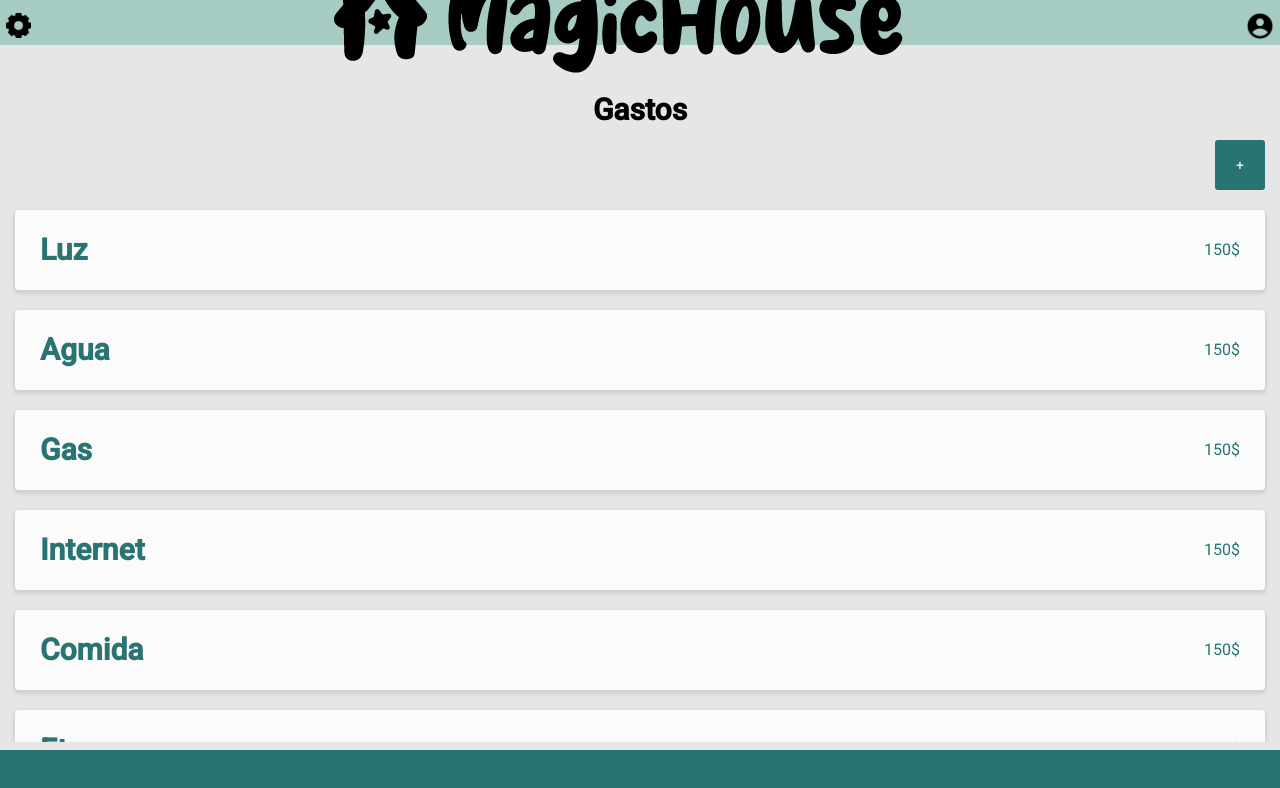
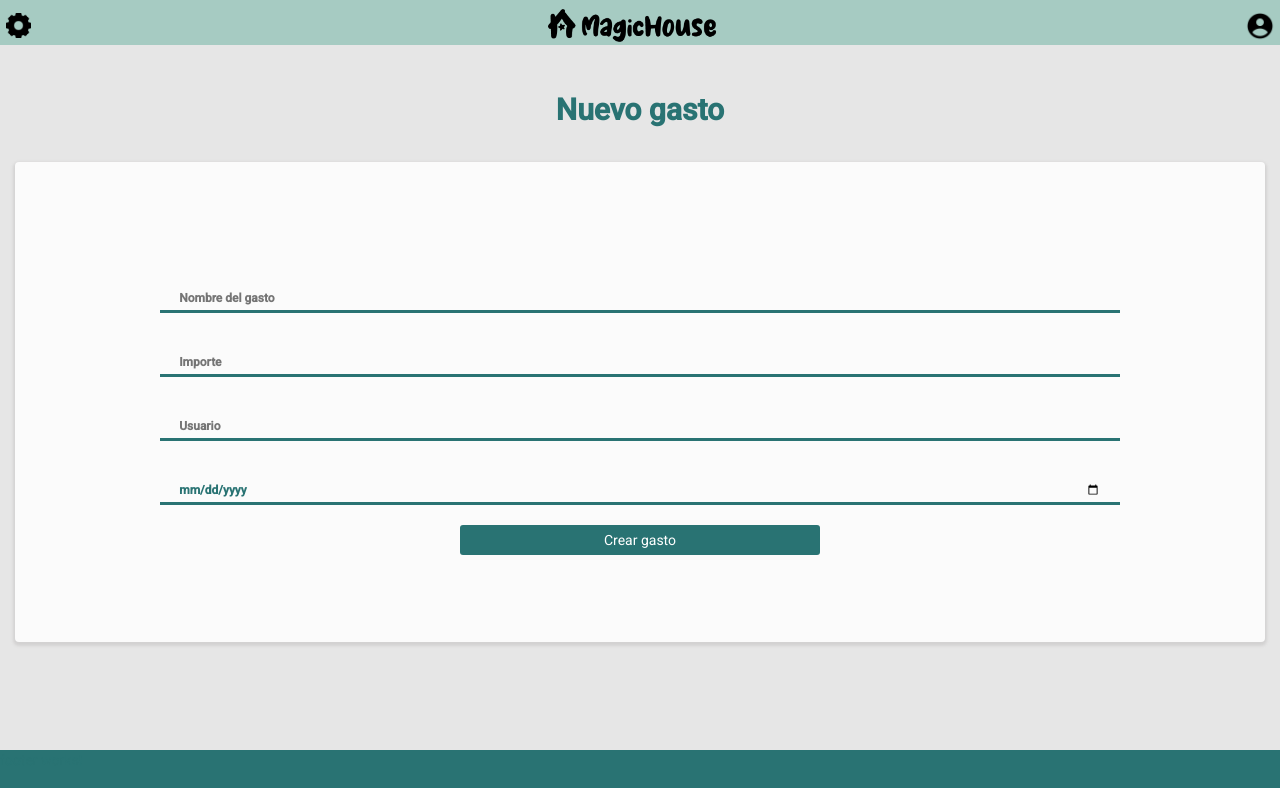
Before and after one commit to Manuela-Mariscotti/magicHouse, an Angular app: page / in a window 1280 px wide. Shown: the top 788 px of the page. Built offline with nearby package versions, Linux system fonts and the light colour scheme.

Commit message:
nuevoGasto

```diff
--- a/src/app/app.component.html
+++ b/src/app/app.component.html
@@ -10,7 +10,7 @@
         <!-- <app-home></app-home> -->
 
         <!-- <app-registro></app-registro> -->
-        <app-gastos></app-gastos>
+        <app-nuevo-gasto></app-nuevo-gasto>
 
     <app-footer></app-footer>
 
--- a/src/app/app.module.ts
+++ b/src/app/app.module.ts
@@ -24,6 +24,7 @@ import { PerfilComponent } from './pages/perfil/perfil.component';
 import { BrowserAnimationsModule } from '@angular/platform-browser/animations';
 import { FormsModule, ReactiveFormsModule } from '@angular/forms';
 import { NgbModule } from '@ng-bootstrap/ng-bootstrap';
+import {MatIconModule} from '@angular/material/icon';
 
 
 @NgModule({
@@ -55,6 +56,7 @@ import { NgbModule } from '@ng-bootstrap/ng-bootstrap';
     MatInputModule,
     FormsModule,
     ReactiveFormsModule,
+    MatIconModule,
     NgbModule
   ],
   providers: [],
--- a/src/app/components/header/header.component.css
+++ b/src/app/components/header/header.component.css
@@ -14,16 +14,11 @@
     width: 25px;
     margin-left: 6px;
     margin-top: 6px;
-<<<<<<< HEAD
-
-}
-=======
 
 }
 .header1_1 img:active{
     transform: scale(0.8);
 }
->>>>>>> 55749a45395ae38e3fdc6d5a3772221e4182f324
 .header1_2 img{
     width: 180px;
     margin-top: 10px;
--- a/src/app/pages/nuevo-gasto/nuevo-gasto.component.css
+++ b/src/app/pages/nuevo-gasto/nuevo-gasto.component.css
@@ -0,0 +1,46 @@
+.page{
+    display: flex;
+    flex-direction: column;
+    align-items: center;
+    gap:30px;
+    width: 100%;
+}
+.caja-blanca{
+    display: flex;
+    flex-direction: column;
+    justify-content: center;
+    align-items: center;
+    width: 100%;
+    height: 60vh;
+    padding: 2%;
+}
+
+.form, .inputs{
+    display: flex;
+    flex-direction: column;
+    justify-content: center;
+    align-items: center;
+
+    width: 100%;
+    height: 80%;
+
+}
+
+.inputs{
+    width: 80%;
+    gap: 20px
+}
+input{
+    width: 100%;
+
+}
+
+.buttons{
+    display: flex;
+    justify-content: center;
+    width: 100%;
+}
+button{
+    width: 30%;
+    padding: 5px;
+}
--- a/src/app/pages/nuevo-gasto/nuevo-gasto.component.html
+++ b/src/app/pages/nuevo-gasto/nuevo-gasto.component.html
@@ -1 +1,22 @@
-<p>nuevo-gasto works!</p>
+<div class="page">
+    <p class="texto-titulo">Nuevo gasto</p>
+
+    <div class="caja-blanca">
+
+        <form class="form">
+            <div class="inputs">
+
+                <input type="text" placeholder="Nombre del gasto">
+                <input type="text" placeholder="Importe">
+                <input type="text" placeholder="Usuario">
+                <input type="date" placeholder="fecha">
+            </div>
+
+            <div class="buttons">
+                <button>Crear gasto</button>
+            </div>
+
+        </form>
+
+    </div>
+</div>
--- a/src/styles.css
+++ b/src/styles.css
@@ -91,6 +91,8 @@ input{
     padding: 2%;
     padding-bottom: 2px;
 
+    background-color: transparent;
+
     color: var(--primary-color);
     font-size: 12px;
     font-weight: bold;
```
